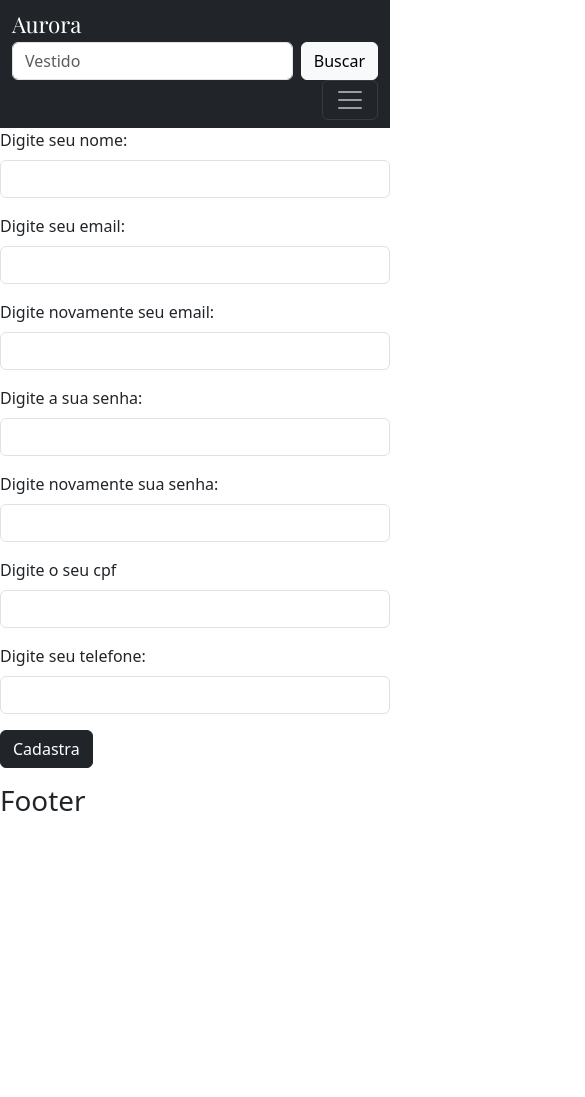
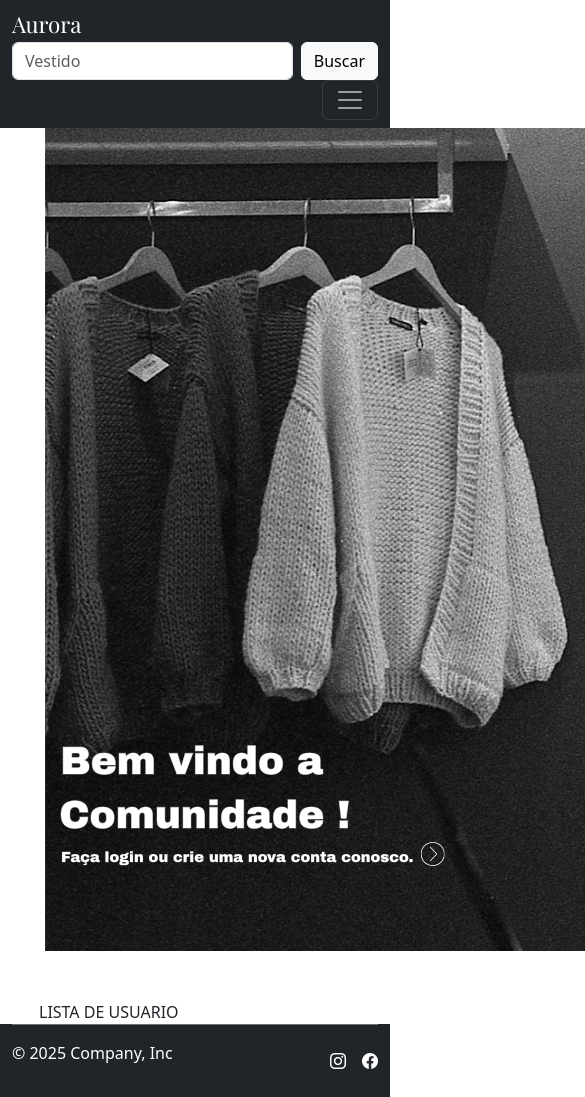
Before and after one commit to PedroFPer/aurora_cadastro, a React (Vite) app: page / in a window 390 px wide. Shown: the top 1097 px of the page, 585 px wide, since content can reach past the window. Before the commit the page ends 844 px from the top, so only its background shows below. Built offline with nearby package versions, Linux system fonts and the light colour scheme; a web font is replaced by a local one.

Commit message:
Ajustes gerais

```diff
--- a/package.json
+++ b/package.json
@@ -11,6 +11,7 @@
   },
   "dependencies": {
     "bootstrap": "^5.3.8",
+    "bootstrap-icons": "^1.13.1",
     "react": "^19.1.1",
     "react-dom": "^19.1.1"
   },
--- a/src/components/generalComponents/Footer.jsx
+++ b/src/components/generalComponents/Footer.jsx
@@ -1,3 +1,19 @@
-export default function Footer(){
-    return <h1>Footer</h1>
+export default function Footer() {
+  return (
+    <div className="container-fluid bg-dark">
+      <footer className="d-flex flex-wrap justify-content-between align-items-center py-3 border-top border-secondary">
+        <div className="col-md-4 d-flex align-items-center">
+          <span className="mb-3 mb-md-0 text-white">© 2025 Company, Inc</span>
+        </div>
+        <ul className="nav col-md-4 justify-content-end list-unstyled d-flex">
+          <li className="ms-3">
+            <a className="text-white" href="#"><i className="bi bi-instagram"></i></a>
+          </li>
+          <li className="ms-3">
+            <a className="text-white" href="#"><i className="bi bi-facebook"></i></a>
+          </li>
+        </ul>
+      </footer>
+    </div>
+  );
 }
--- a/src/components/generalComponents/Header.jsx
+++ b/src/components/generalComponents/Header.jsx
@@ -1,6 +1,6 @@
   export default function Header() {
     return (
-    <header>
+      <header className="container-fluid p-0">
         <nav className="navbar navbar-expand-lg navbar-dark bg-dark">
           <div className="container-fluid d-flex justify-content-between align-items-center">
 
--- /dev/null
+++ b/src/components/registrationPageComponents/ImageForm.jsx
@@ -0,0 +1,7 @@
+import imageRegistration from "../../assets/imageRegistration.png"
+
+export default function ImageForm(){
+    return <div>
+        <figure><img src={imageRegistration} alt="imageRegistration" /></figure>
+    </div>
+}
--- a/src/components/registrationPageComponents/MainRegistrationContainer.jsx
+++ b/src/components/registrationPageComponents/MainRegistrationContainer.jsx
@@ -1,7 +1,15 @@
-import RegitrationForm from "./RegistrationForm"
+import RegistrationForm  from "./RegistrationForm"
+import ImageForm from "./ImageForm"
+import RegistrationList from "./RegistrationList"
 
-export default function MainRegistrationContainer(){
-    return <div>
-        <RegitrationForm />
+export default function MainRegistrationContainer() {
+    return <div className="container_main">
+        <div className="container_form">
+            <ImageForm />
+            <RegistrationForm  />
+        </div>
+        <div className="container_list_registration">
+            <RegistrationList />
+        </div>
     </div>
 }
--- a/src/components/registrationPageComponents/RegistrationForm.jsx
+++ b/src/components/registrationPageComponents/RegistrationForm.jsx
@@ -1,4 +1,4 @@
-export default function RegitrationForm() {
+export default function RegistrationForm () {
     return <form>
         <div class="mb-3">
             <label for="inputName" class="form-label">Digite seu nome:</label>
--- /dev/null
+++ b/src/components/registrationPageComponents/RegistrationList.jsx
@@ -0,0 +1,3 @@
+export default function RegistrationList(){
+    return <div>LISTA DE USUARIO</div>
+}
--- a/src/main.jsx
+++ b/src/main.jsx
@@ -1,11 +1,15 @@
 import 'bootstrap/dist/css/bootstrap.min.css';
 import 'bootstrap/dist/js/bootstrap.bundle.min.js';
+import 'bootstrap-icons/font/bootstrap-icons.css';
 
 
 import { StrictMode } from 'react'
 import { createRoot } from 'react-dom/client'
 
 import './styles/headerStyle.css'
+import './styles/footerStyle.css'
+import './styles/mainRegistrationContainer.css'
+import './styles/registrationPage.css'
 
 import TelaCadastro from './pages/RegistrationPage'
 
--- a/src/pages/RegistrationPage.jsx
+++ b/src/pages/RegistrationPage.jsx
@@ -3,7 +3,7 @@ import MainRegistrationContainer from "../components/registrationPageComponents/
 import Footer from "../components/generalComponents/Footer"
 
 export default function RegistrationPage(){
-    return <div>
+    return <div className="registration_page_container" >
         <Header />
         <MainRegistrationContainer />
         <Footer />
--- /dev/null
+++ b/src/styles/footerStyle.css
@@ -0,0 +1,6 @@
+@charset "UTF-8";
+
+.container_footer{
+    margin: 0em;
+    color: white;
+}
--- /dev/null
+++ b/src/styles/mainRegistrationContainer.css
@@ -0,0 +1,18 @@
+@charset "UTF-8";
+
+.container_main{
+    width: 80%;
+    display: flex;
+    flex-direction: column;
+}
+
+.container_form{
+    display: flex;
+    flex-direction: row;
+    gap: 3;
+}
+
+.container_list_registration{
+   display: flex;
+    flex-direction: column;
+}
--- /dev/null
+++ b/src/styles/registrationPage.css
@@ -0,0 +1,8 @@
+@charset "UTF-8";
+
+.registration_page_container {
+    display: flex;
+    flex-direction: column;
+    align-items: center;
+    justify-content: center;
+}
```
Also changed, not shown: src/assets/imageRegistration.png (added), 1 other file (tests, documents, lock files or other folders). Lines whose indentation alone changed are shown as unchanged.
